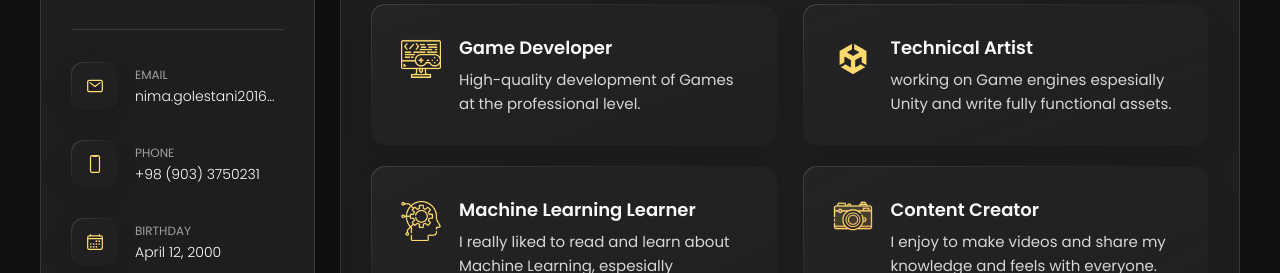
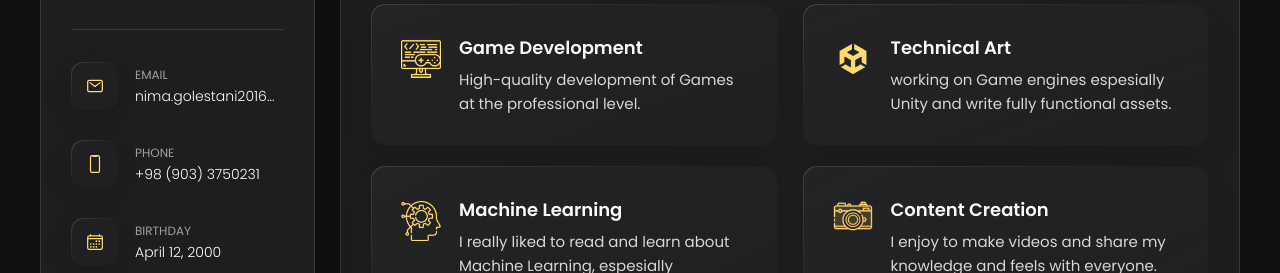
Before and after one commit to nima265/nima265.github.io, a plain HTML site: page index.html in a window 1280 px wide. Shown: the part 381-654 px from the top of the page. Drawn offline with nearby package versions, Linux system fonts and the light colour scheme.

Commit message:
Update index.html

```diff
--- a/index.html
+++ b/index.html
@@ -240,7 +240,7 @@
               </div>
 
               <div class="service-content-box">
-                <h4 class="h4 service-item-title">Game Developer</h4>
+                <h4 class="h4 service-item-title">Game Development</h4>
 
                 <p class="service-item-text">
                   High-quality development of Games at the professional level.
@@ -257,7 +257,7 @@
               </div>
 
               <div class="service-content-box">
-                <h4 class="h4 service-item-title">Technical Artist</h4>
+                <h4 class="h4 service-item-title">Technical Art</h4>
 
                 <p class="service-item-text">
                   working on Game engines espesially Unity and write fully functional assets.
@@ -273,7 +273,7 @@
               </div>
 
               <div class="service-content-box">
-                <h4 class="h4 service-item-title">Machine Learning Learner</h4>
+                <h4 class="h4 service-item-title">Machine Learning</h4>
 
                 <p class="service-item-text">
                   I really liked to read and learn about Machine Learning, espesially Reinforment Learning and it's use on Game industry.
@@ -289,7 +289,7 @@
               </div>
 
               <div class="service-content-box">
-                <h4 class="h4 service-item-title">Content Creator</h4>
+                <h4 class="h4 service-item-title">Content Creation</h4>
 
                 <p class="service-item-text">
                   I enjoy to make videos and share my knowledge and feels with everyone.
```
